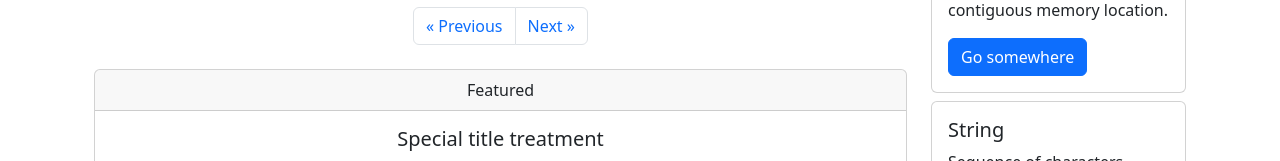
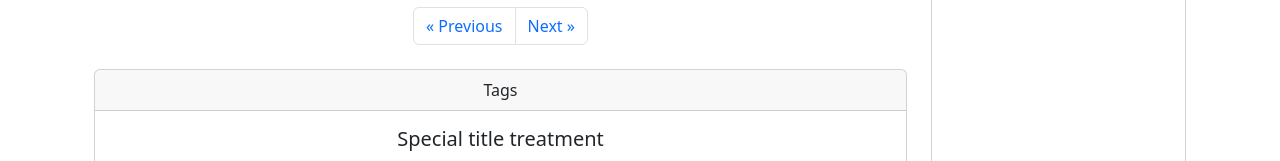
Before and after one commit to lalitbodana236/almightycoders-ui, an Angular app: page /contest in a window 1280 px wide. Shown: the part 315-476 px from the top of the page. Built offline with nearby package versions, Linux system fonts and the light colour scheme; what @fullcalendar/angular would draw is missing.

Commit message:
UI changes

```diff
--- a/src/app/core/main/main.component.html
+++ b/src/app/core/main/main.component.html
@@ -19,7 +19,7 @@ part is doing: -->
         <div class="col-sm-12">
           <!-- Content for the new row -->
           <div class="card text-center">
-            <div class="card-header">Featured</div>
+            <div class="card-header">Tags</div>
             <div class="card-body">
               <h5 class="card-title">Special title treatment</h5>
               <p class="card-text">
--- a/src/app/core/right-column/right-column.component.css
+++ b/src/app/core/right-column/right-column.component.css
@@ -1,5 +1,5 @@
 .fixed-height-card {
-  height: 40; /* Adjust the height as needed */
+  height: 512px; /* Adjust the height as needed */
   overflow: hidden; /* Hide overflow content */
   display: flex;
   flex-direction: column;
--- a/src/app/core/right-column/right-column.component.html
+++ b/src/app/core/right-column/right-column.component.html
@@ -9,7 +9,7 @@
     </div>
   </div>
 
-  <div class="mt-1"></div>
+  <div class="mt-5"></div>
 
   <div class="col-sm-12" *ngFor="let item of cardItems">
     <div class="card mb-2">
```
